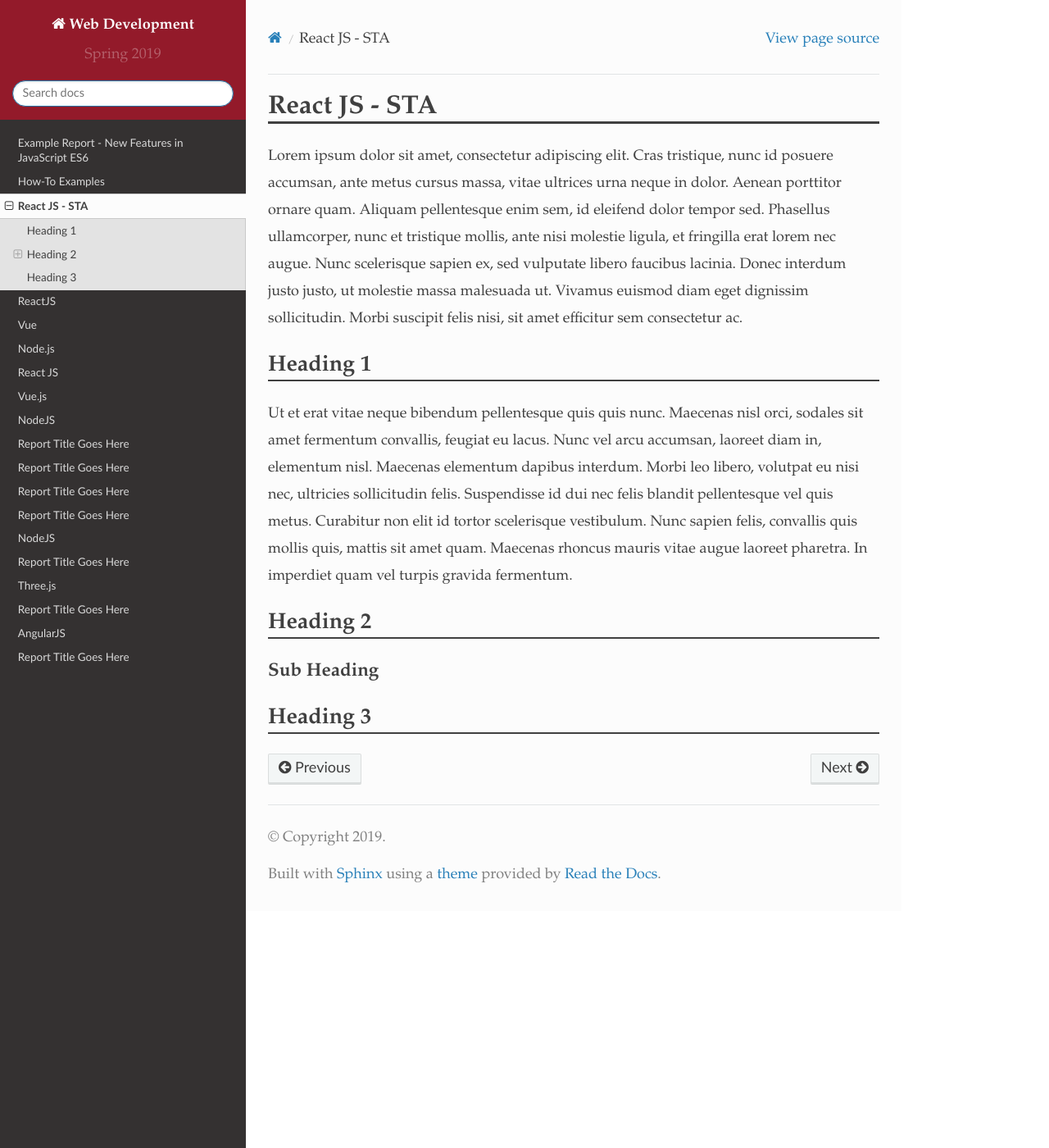
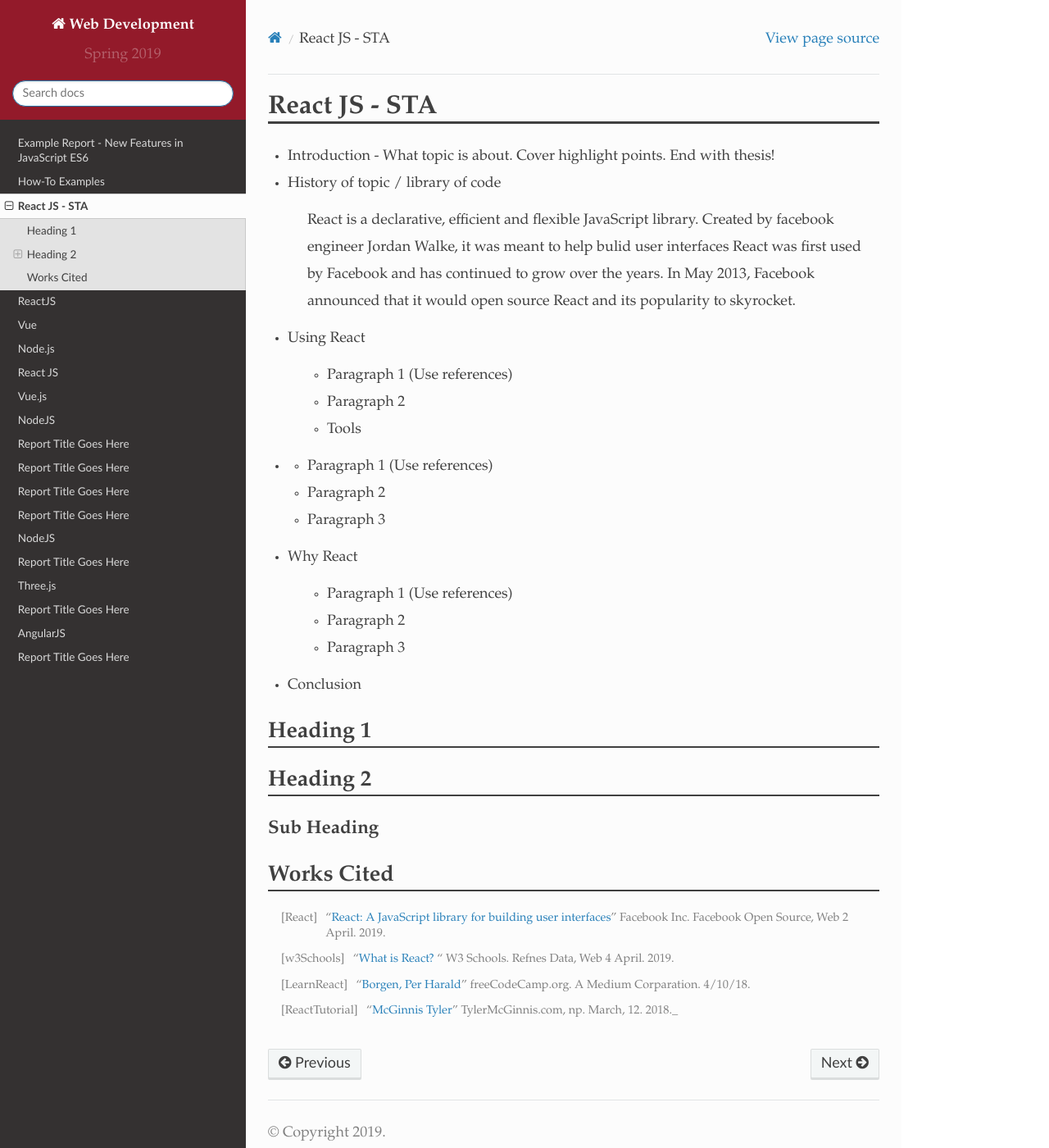
Before and after one commit to pvcraven/2019_spring_web_dev, a Sphinx documentation site: the page built from source/final/adeniyi/index.rst, in a window 1280 px wide and 1400 px high. Shown: the whole window at 82% size. Built offline with Sphinx 7.4.7 and the Read the Docs theme 2.0.0, drawn with Linux system fonts in a browser that asks for light colours.

Commit message:
Added outline and citations

```diff
--- a/source/final/adeniyi/index.rst
+++ b/source/final/adeniyi/index.rst
@@ -1,26 +1,42 @@
 React JS - STA
 ===============
 
-Lorem ipsum dolor sit amet, consectetur adipiscing elit. Cras tristique, nunc
-id posuere accumsan, ante metus cursus massa, vitae ultrices urna neque in dolor.
-Aenean porttitor ornare quam. Aliquam pellentesque enim sem, id eleifend dolor
-tempor sed. Phasellus ullamcorper, nunc et tristique mollis, ante nisi molestie
-ligula, et fringilla erat lorem nec augue. Nunc scelerisque sapien ex, sed
-vulputate libero faucibus lacinia. Donec interdum justo justo, ut molestie massa
-malesuada ut. Vivamus euismod diam eget dignissim sollicitudin. Morbi suscipit
-felis nisi, sit amet efficitur sem consectetur ac.
+* Introduction - What topic is about. Cover highlight points. End with thesis!
+
+
+
+* History of topic / library of code
+
+    React is a declarative, efficient and flexible JavaScript library. Created
+    by facebook engineer Jordan Walke, it was meant to help bulid user interfaces
+    React was first used by Facebook and has continued to grow over the years. In
+    May 2013, Facebook announced that it would open source React and its
+    popularity to skyrocket.
+
+
+* Using React
+
+    * Paragraph 1 (Use references)
+    * Paragraph 2
+    * Tools
+
+*
+
+    * Paragraph 1 (Use references)
+    * Paragraph 2
+    * Paragraph 3
+
+* Why React
+
+    * Paragraph 1 (Use references)
+    * Paragraph 2
+    * Paragraph 3
+
+* Conclusion
+
 
 Heading 1
 ---------
-
-Ut et erat vitae neque bibendum pellentesque quis quis nunc. Maecenas nisl orci,
-sodales sit amet fermentum convallis, feugiat eu lacus. Nunc vel arcu accumsan,
-laoreet diam in, elementum nisl. Maecenas elementum dapibus interdum. Morbi leo
-libero, volutpat eu nisi nec, ultricies sollicitudin felis. Suspendisse id dui
-nec felis blandit pellentesque vel quis metus. Curabitur non elit id tortor
-scelerisque vestibulum. Nunc sapien felis, convallis quis mollis quis, mattis
-sit amet quam. Maecenas rhoncus mauris vitae augue laoreet pharetra. In imperdiet
-quam vel turpis gravida fermentum.
 
 Heading 2
 ---------
@@ -28,5 +44,10 @@ Heading 2
 Sub Heading
 ~~~~~~~~~~~
 
-Heading 3
----------
+Works Cited
+-----------
+
+.. [React] "`React: A JavaScript library for building user interfaces <https://reactjs.org/>`_" Facebook Inc. Facebook Open Source, Web 2 April. 2019.
+.. [w3Schools] "`What is React? <https://www.w3schools.com/whatis/whatis_react.asp>`_ " W3 Schools. Refnes Data, Web 4 April. 2019.
+.. [LearnReact] "`Borgen, Per Harald <https://medium.freecodecamp.org/learn-react-js-in-5-minutes-526472d292f4>`_" freeCodeCamp.org. A Medium Corparation. 4/10/18.
+.. [ReactTutorial] "`McGinnis Tyler <https://tylermcginnis.com/reactjs-tutorial-a-comprehensive-guide-to-building-apps-with-react/>`_" TylerMcGinnis.com, np. March, 12. 2018._
```
